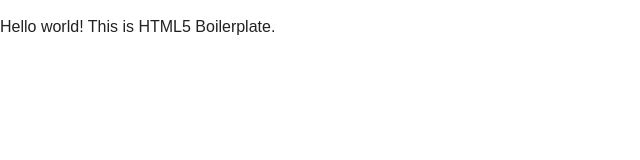
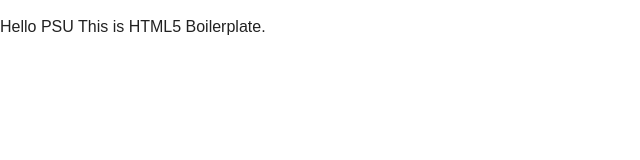
Before and after one commit to N6230613032/DEPSU-6230613032, a plain HTML site: page index.html in a window 1280 px wide. Shown: the full height of the page, 0-640 px from the left. Drawn offline with nearby package versions, Linux system fonts and the light colour scheme.

Commit message:
Update index.html

```diff
--- a/index.html
+++ b/index.html
@@ -18,7 +18,7 @@
             <p class="browserupgrade">You are using an <strong>outdated</strong> browser. Please <a href="http://browsehappy.com/">upgrade your browser</a> to improve your experience.</p>
         <![endif]-->
 
-        <p>Hello world! This is HTML5 Boilerplate.</p>
+        <p>Hello PSU This is HTML5 Boilerplate.</p>
 
         <script src="//ajax.googleapis.com/ajax/libs/jquery/1.11.2/jquery.min.js"></script>
         <script>window.jQuery || document.write('<script src="js/vendor/jquery-1.11.2.min.js"><\/script>')</script>
```
